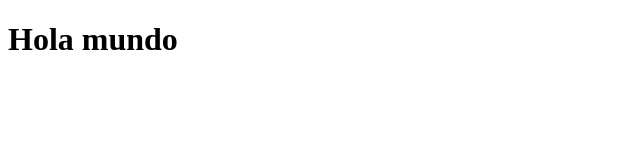
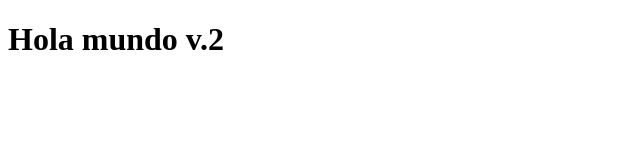
Before and after one commit to julianfuocodev/angular2, a plain HTML site: page index.html in a window 1280 px wide. Shown: the full height of the page, 0-640 px from the left. Drawn offline with Linux system fonts and the light colour scheme.

Commit message:
cambio de fuoco

```diff
--- a/index.html
+++ b/index.html
@@ -8,6 +8,6 @@
 </head>
 <body>
 
-    <h1>Hola mundo</h1>
+    <h1>Hola mundo v.2</h1>
 </body>
 </html>
```
